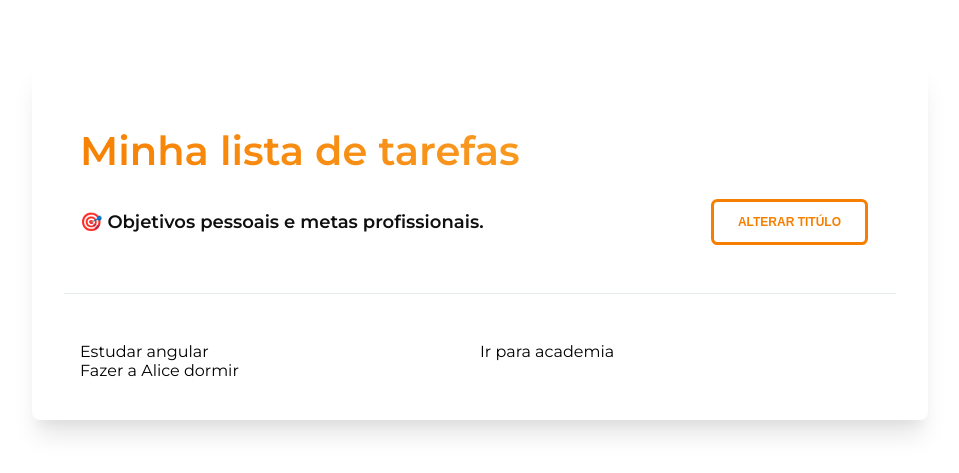
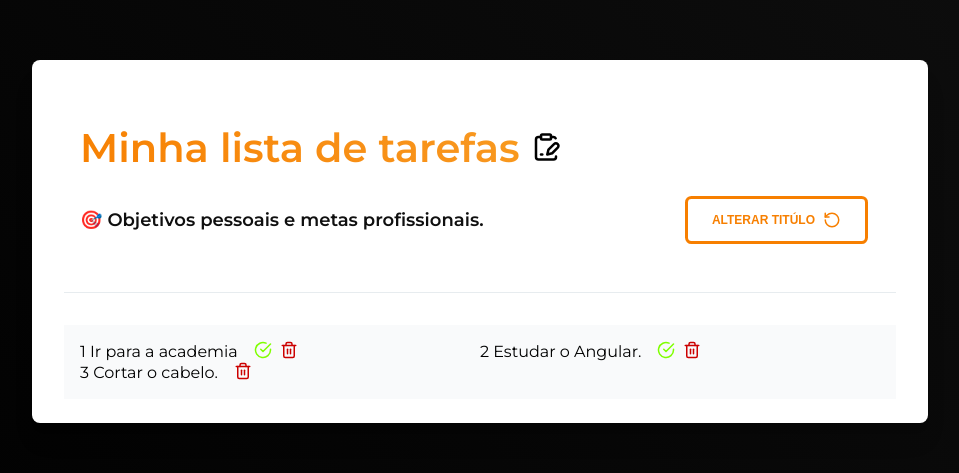
Before and after one commit to black-adm/angular-todo-list, an Angular app: page / in a window 1280 px wide. Shown: the part 159-632 px from the top of the page, without its empty margins (160-1119 px from the left). Built offline with nearby package versions, Linux system fonts and the light colour scheme.

Commit message:
created model Task and method remove task

```diff
--- a/src/app/app.component.css
+++ b/src/app/app.component.css
@@ -29,9 +29,13 @@
     font-size: 2.5em;
     line-height: 6rem;
     font-weight: 800;
-    background: -webkit-linear-gradient(45deg, #f77f00, #f8961e, #ffba08);
+    background-image: linear-gradient(45deg, #f77f00, #f8961e, #ffba08);
+    background-size: 100%;
+    background-repeat: repeat;
     -webkit-background-clip: text;
     -webkit-text-fill-color: transparent;
+    -moz-background-clip: text;
+    -moz-text-fill-color: transparent;
 }
 
 .title-box {
@@ -48,6 +52,9 @@
 }
 
 .change-btn {
+    display: flex;
+    align-items: center;
+    column-gap: 0.5rem;
     padding-top: 0.75rem;
     padding-bottom: 0.75rem;
     padding-left: 1.5rem;
@@ -86,6 +93,8 @@
 }
 
 .list-section {
+    background-color: #F9FAFB;
+    list-style-type: none;
     padding: 1rem;
     border-bottom-width: 1px;
 
@@ -94,12 +103,34 @@
         margin-top: 0;
         grid-template-columns: repeat(2, minmax(0, 1fr));
     }
-
-    :hover {
-        background-color: #F9FAFB;
-    }
 }
 
 .list-task {
+    display: flex;
+    align-items: center;
     color: #000;
+    width: 100%;
 }
+
+.list-buttons {
+    display: flex;
+    justify-content: end;
+    margin-left: 1rem;
+    column-gap: 0.5rem;
+}
+
+button {
+    cursor: pointer;
+}
+
+.check-btn {
+    background: transparent;
+    border: none;
+    color: chartreuse;
+}
+
+.trash-btn {
+    background: transparent;
+    border: none;
+    color: #c00;
+}
--- a/src/app/app.component.html
+++ b/src/app/app.component.html
@@ -2,22 +2,67 @@
   <div class="app-container">
 
     <div class="title-container">
-      <h1 class="title">{{ title }} </h1>
+      <h1 class="title">
+        {{ title }}
+        <span>
+          <svg xmlns="http://www.w3.org/2000/svg" width="30" height="30" viewBox="0 0 24 24" fill="none"
+            stroke="currentColor" stroke-width="2" stroke-linecap="round" stroke-linejoin="round"
+            class="lucide lucide-clipboard-signature">
+            <rect width="8" height="4" x="8" y="2" rx="1" ry="1" />
+            <path d="M8 4H6a2 2 0 0 0-2 2v14a2 2 0 0 0 2 2h12a2 2 0 0 0 2-2v-.5" />
+            <path d="M16 4h2a2 2 0 0 1 1.73 1" />
+            <path d="M18.42 9.61a2.1 2.1 0 1 1 2.97 2.97L16.95 17 13 18l.99-3.95 4.43-4.44Z" />
+            <path d="M8 18h1" />
+          </svg>
+        </span>
+      </h1>
       <div class="title-box">
         <p class="title-description">
           🎯 Objetivos pessoais e metas profissionais.
         </p>
         <button type="button" class="change-btn" (click)="changeTitle()">
           Alterar Titúlo
+          <svg xmlns="http://www.w3.org/2000/svg" width="18" height="18" viewBox="0 0 24 24" fill="none"
+            stroke="currentColor" stroke-width="2" stroke-linecap="round" stroke-linejoin="round"
+            class="lucide lucide-rotate-ccw">
+            <path d="M3 12a9 9 0 1 0 9-9 9.75 9.75 0 0 0-6.74 2.74L3 8" />
+            <path d="M3 3v5h5" />
+          </svg>
         </button>
       </div>
     </div>
     <hr class="line">
 
     <div class="list-container">
-      <section class="list-section">
-        <p class="list-task" *ngFor="let task of tasks">{{ task }}</p>
-      </section>
+      <ul class="list-section">
+        <li class="list-task" *ngFor="let task of tasks">
+          {{ task.id }}
+          {{ task.task }}
+          <div class="list-buttons">
+            <button class="check-btn" *ngIf="!task.done">
+              <svg xmlns="http://www.w3.org/2000/svg" width="18" height="18" viewBox="0 0 24 24" fill="none"
+                stroke="currentColor" stroke-width="2" stroke-linecap="round" stroke-linejoin="round"
+                class="lucide lucide-check-circle">
+                <path d="M22 11.08V12a10 10 0 1 1-5.93-9.14" />
+                <path d="m9 11 3 3L22 4" />
+              </svg>
+            </button>
+
+            <button type="button" class="trash-btn" (click)="remove(task)">
+              <svg xmlns="http://www.w3.org/2000/svg" width="18" height="18" viewBox="0 0 24 24" fill="none"
+                stroke="currentColor" stroke-width="2" stroke-linecap="round" stroke-linejoin="round"
+                class="lucide lucide-trash-2">
+                <path d="M3 6h18" />
+                <path d="M19 6v14c0 1-1 2-2 2H7c-1 0-2-1-2-2V6" />
+                <path d="M8 6V4c0-1 1-2 2-2h4c1 0 2 1 2 2v2" />
+                <line x1="10" x2="10" y1="11" y2="17" />
+                <line x1="14" x2="14" y1="11" y2="17" />
+              </svg>
+            </button>
+          </div>
+
+        </li>
+      </ul>
     </div>
 
   </div>
--- a/src/app/app.component.ts
+++ b/src/app/app.component.ts
@@ -1,4 +1,5 @@
 import { Component } from '@angular/core';
+import { Task } from 'src/models/task.model';
 
 @Component({
   selector: 'app-root',
@@ -6,19 +7,38 @@ import { Component } from '@angular/core';
   styleUrls: ['./app.component.css']
 })
 export class AppComponent {
-  public tasks: any[] = [];
+  public tasks: Task[] = [];
   public titleIndex: number = 0;
-  public titlesList: String[] = ['Minha lista de tarefas', 'Meus objetivos diários', 'Missões a serem concluídas'];
+  public titlesList: String[] = [
+    'Minha lista de tarefas',
+    'Meus objetivos diários',
+    'Missões a serem concluídas',
+    'Metas para finalizar'
+  ];
   public title: String[] = [this.titlesList[0]];
 
   constructor() {
-    this.tasks.push('Estudar angular');
-    this.tasks.push('Ir para academia');
-    this.tasks.push('Fazer a Alice dormir');
+    this.tasks.push(new Task(1, 'Ir para a academia', false));
+    this.tasks.push(new Task(2, 'Estudar o Angular.', false));
+    this.tasks.push(new Task(3, 'Cortar o cabelo.', true));
   }
 
   changeTitle() {
     this.titleIndex = (this.titleIndex + 1) % this.titlesList.length;
     this.title = [this.titlesList[this.titleIndex]];
   }
+
+  remove(task: Task) {
+    const index = this.tasks.indexOf(task);
+    const remove = index ? index !== -1 : this.tasks.splice(index, 1);
+    return remove;
+  }
+
+  markAsDone() {
+
+  }
+
+  markUndone() {
+
+  }
 }
--- /dev/null
+++ b/src/models/task.model.ts
@@ -0,0 +1,7 @@
+export class Task {
+    constructor(
+        public id: Number,
+        public task: String,
+        public done: Boolean
+    ) {}
+}
--- a/src/styles.css
+++ b/src/styles.css
@@ -5,6 +5,6 @@
 }
 
 body {
-    background: #FFF;
+    background: linear-gradient(45deg, #000, #0F0F0F);
     font-family: 'Montserrat', sans-serif;
 }
```
